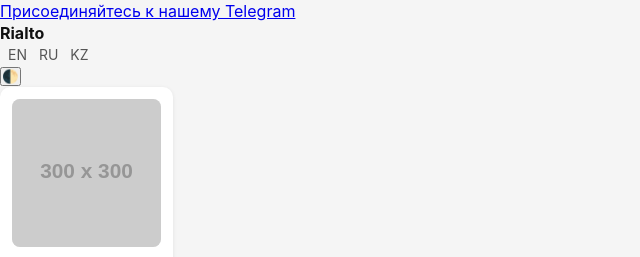
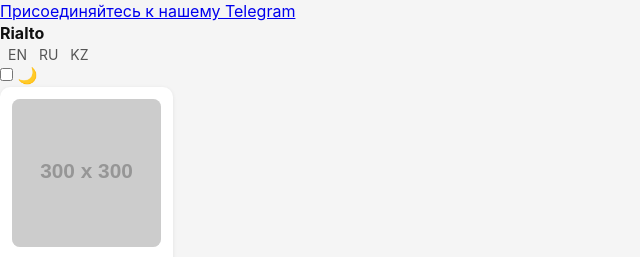
Before and after one commit to StewartArbor/rialto, a Jekyll site: the page built from ru/index.html, in a window 1280 px wide. Shown: the top 257 px of the page, without its empty margins (0-640 px from the left). Built offline with Jekyll 4.4.1, drawn with Linux system fonts in a browser that asks for light colours.

Commit message:
Update default.html

```diff
--- a/_layouts/default.html
+++ b/_layouts/default.html
@@ -54,7 +54,8 @@ toggle.onclick = () => {
   </a>
 </nav>
 
-<button id="themeToggle">🌓</button>
+<input type="checkbox" id="theme-toggle">
+<label for="theme-toggle" class="theme-btn">🌙</label>
 
 </div>
 
```
